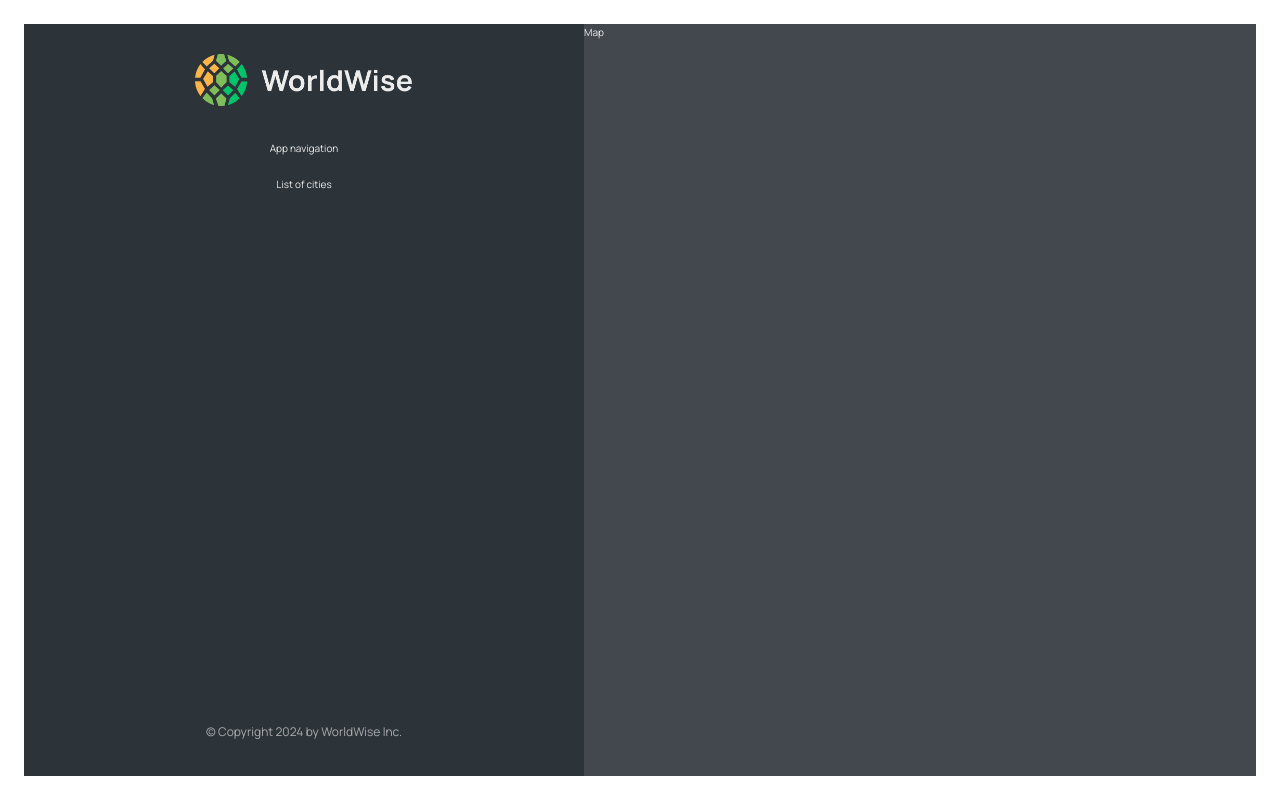
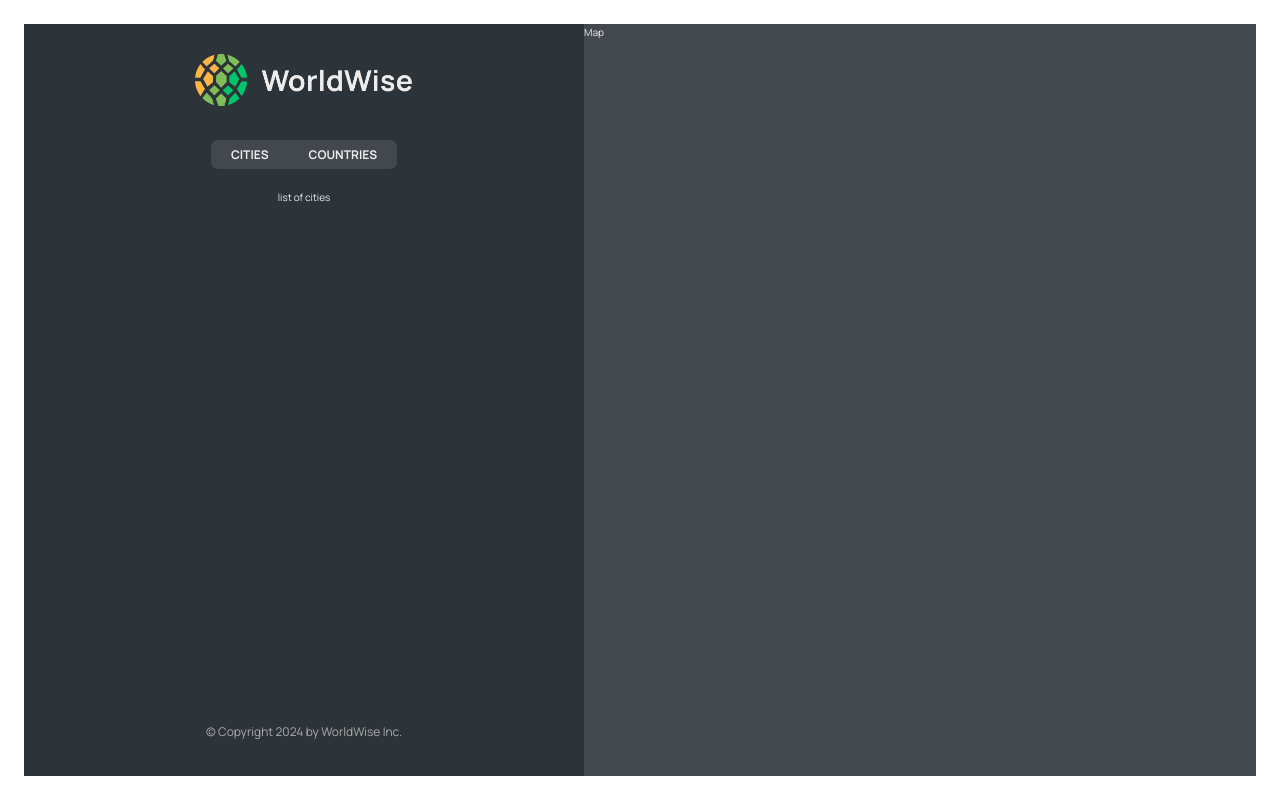
Before and after one commit to plamenggg/World-Wise, a React (Vite) app in the folder worldwise/: page /app in a window 1280 px wide. Built offline with nearby package versions, Linux system fonts and the light colour scheme.

Commit message:
Implemented nested routes in the App.jsx

```diff
--- a/worldwise/src/App.jsx
+++ b/worldwise/src/App.jsx
@@ -3,18 +3,23 @@
 import Homepage from "./pages/Homepage";
 import Pricing from "./pages/Pricing";
 import PageNotFound from "./pages/PageNotFound";
-import AppLayout from "./pages/AppLayout"
+import AppLayout from "./pages/AppLayout";
 import Login from "./pages/Login";
 
 function App() {
   return (
     <BrowserRouter>
       <Routes>
-        <Route path="/" element={<Homepage />} />
+        <Route index element={<Homepage />} />
         <Route path="product" element={<Product />} />
         <Route path="pricing" element={<Pricing />} />
         <Route path="/login" element={<Login />} />
-        <Route path="app" element={<AppLayout />} />
+        <Route path="app" element={<AppLayout />}>
+          <Route index element={<p>list of cities</p>} />
+          <Route path="cities" element={<p>List ot cities</p>} />
+          <Route path="countries" element={<p>List ot countries</p>} />
+          <Route path="form" element={<p>Form</p>} />
+        </Route>
         <Route path="*" element={<PageNotFound />} />
       </Routes>
     </BrowserRouter>
--- a/worldwise/src/components/AppNav.jsx
+++ b/worldwise/src/components/AppNav.jsx
@@ -1,9 +1,18 @@
 import styles from "./AppNav.module.css"
+import { NavLink } from "react-router-dom"
 
 function AppNav() {
     return (
         <nav className={styles.nav}>
-          App navigation
+          <ul>
+            <li>
+              <NavLink to="cities">Cities</NavLink>
+            </li>
+            <li>
+              <NavLink to="countries">Countries</NavLink>
+            </li>
+
+          </ul>
         </nav>
     )
 }
--- a/worldwise/src/components/Sidebar.jsx
+++ b/worldwise/src/components/Sidebar.jsx
@@ -1,14 +1,16 @@
 import Logo from "./Logo"
 import styles from "./Sidebar.module.css"
 import AppNav from "./AppNav"
+import { Outlet } from "react-router-dom"
 
 function Sidebar() {
     return (
         <div className={styles.sidebar}>
             <Logo />
             <AppNav />
+            <Outlet />
 
-            <p>List of cities</p>
+
             <footer className={styles.footer}></footer>
             <p className={styles.copyright}>
                 &copy; Copyright {new Date().getFullYear()} by
--- a/worldwise/src/pages/AppLayout.jsx
+++ b/worldwise/src/pages/AppLayout.jsx
@@ -1,4 +1,4 @@
-import AppNav from "../components/AppNav"
+
 import Sidebar from "../components/Sidebar"
 import styles from './AppLayout.module.css'
 import Map from "../components/Map"
```
